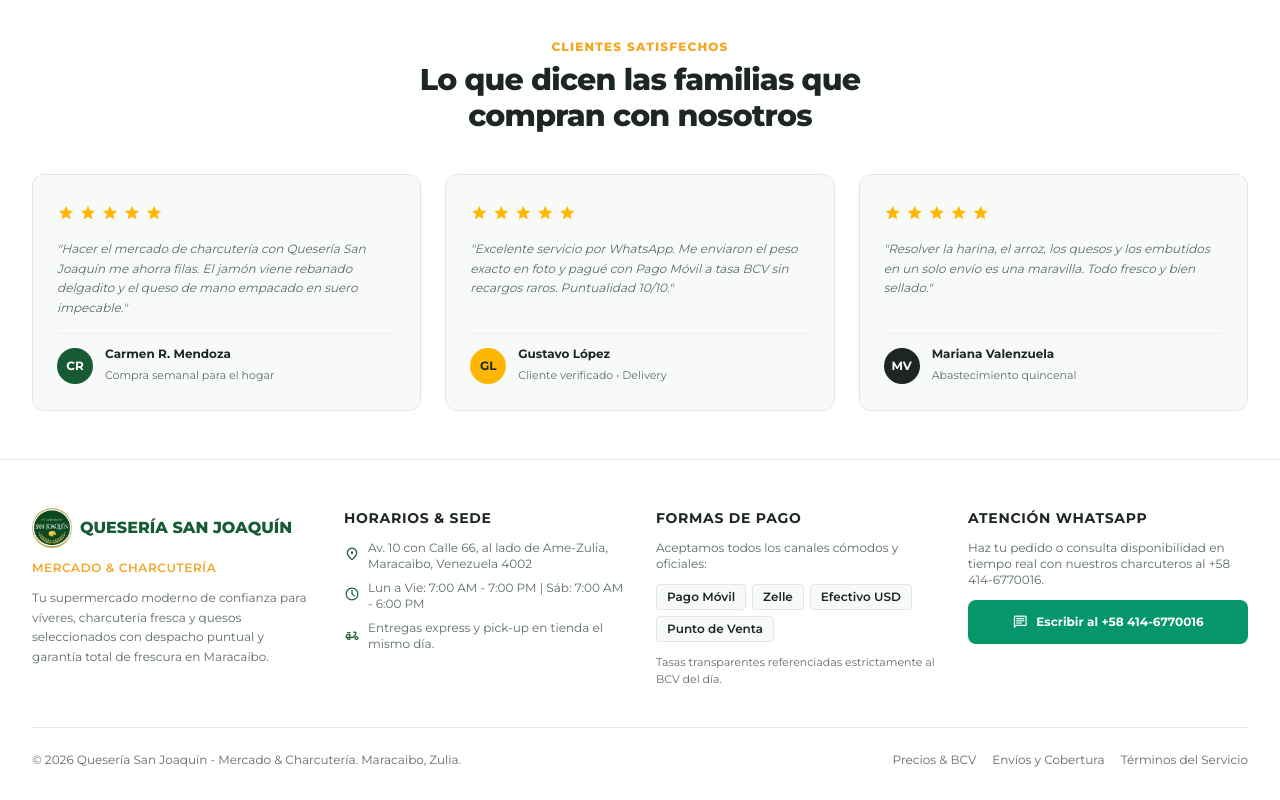
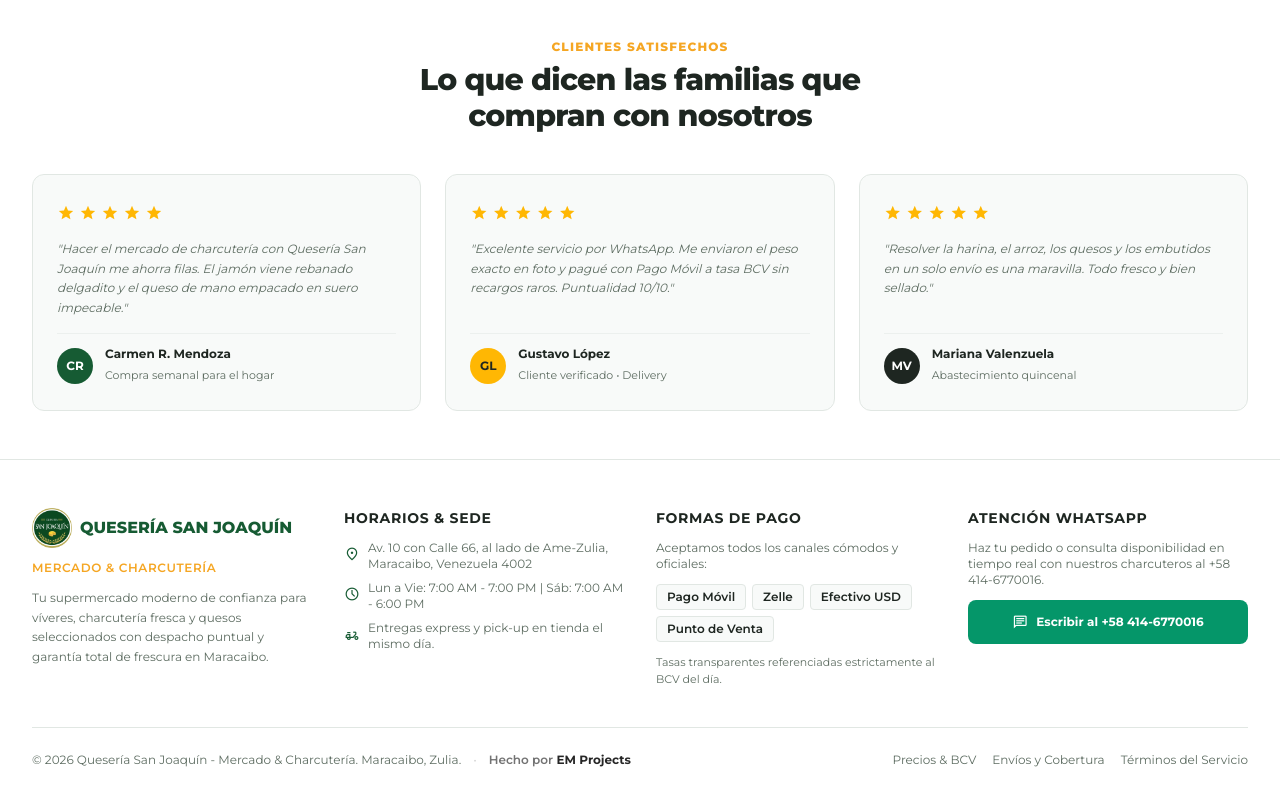
Before and after one commit to emilmarcuarez/queseria-san-juaquin, a React (Vite) app: page / in a window 1280 px wide. Shown: the part 3802-4602 px from the top of the page. Built offline with nearby package versions, Linux system fonts and the light colour scheme; no server answers.

Commit message:
[ADD] footer: credit to EM Projects in footer credits

```diff
--- a/src/components/common/MainFooterSection.jsx
+++ b/src/components/common/MainFooterSection.jsx
@@ -82,7 +82,11 @@
         </div>
 
         <div className="pt-6 flex flex-col sm:flex-row items-center justify-between gap-4 text-xs text-neutral-muted">
-          <p>© 2026 Quesería San Joaquín - Mercado &amp; Charcutería. Maracaibo, Zulia.</p>
+          <div className="flex flex-col sm:flex-row sm:items-center gap-1 sm:gap-3 text-center sm:text-left">
+            <p>© 2026 Quesería San Joaquín - Mercado &amp; Charcutería. Maracaibo, Zulia.</p>
+            <span className="hidden sm:inline text-neutral-300">•</span>
+            <p className="font-semibold text-neutral-500">Hecho por <span className="font-bold text-neutral-800">EM Projects</span></p>
+          </div>
           <div className="flex items-center gap-4">
             <a className="hover:text-primary transition-colors" href="#destacados">Precios &amp; BCV</a>
             <a className="hover:text-primary transition-colors" href="#destacados">Envíos y Cobertura</a>
```
